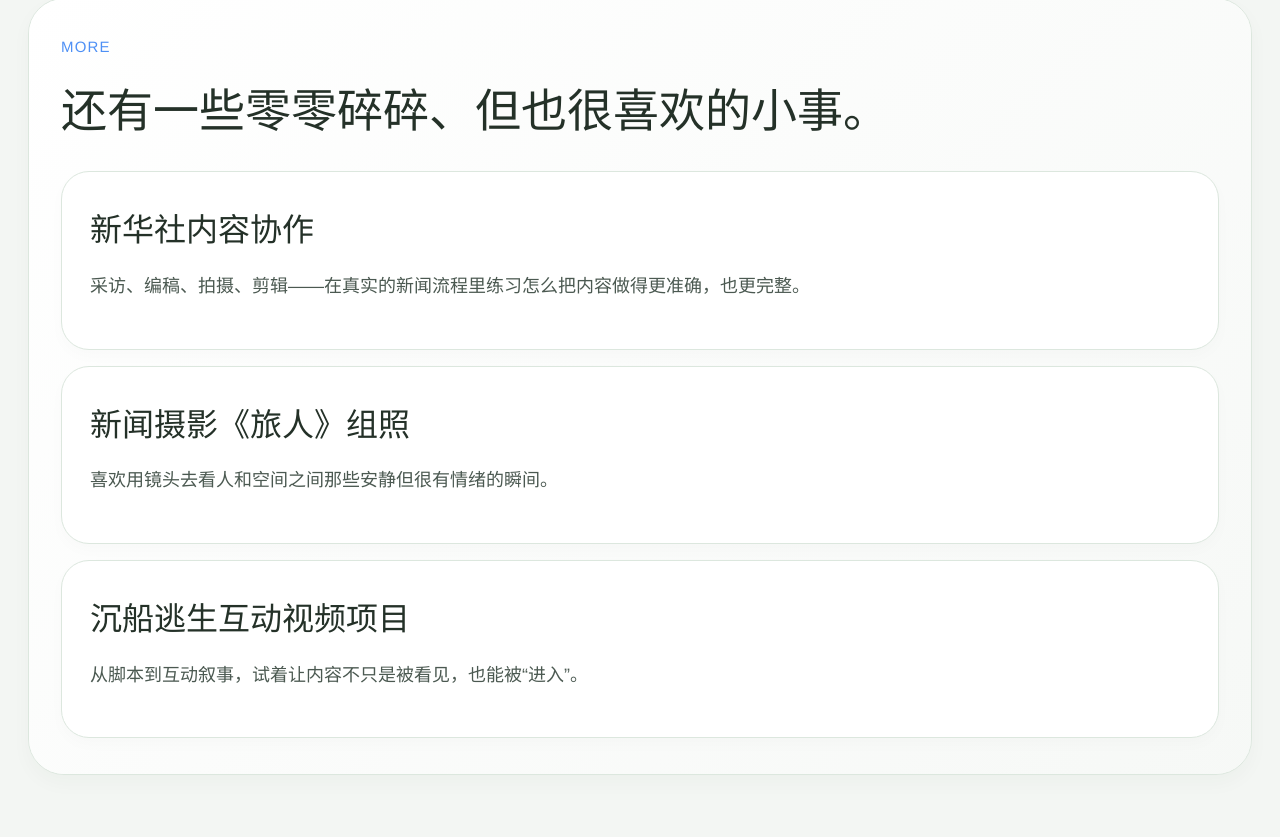
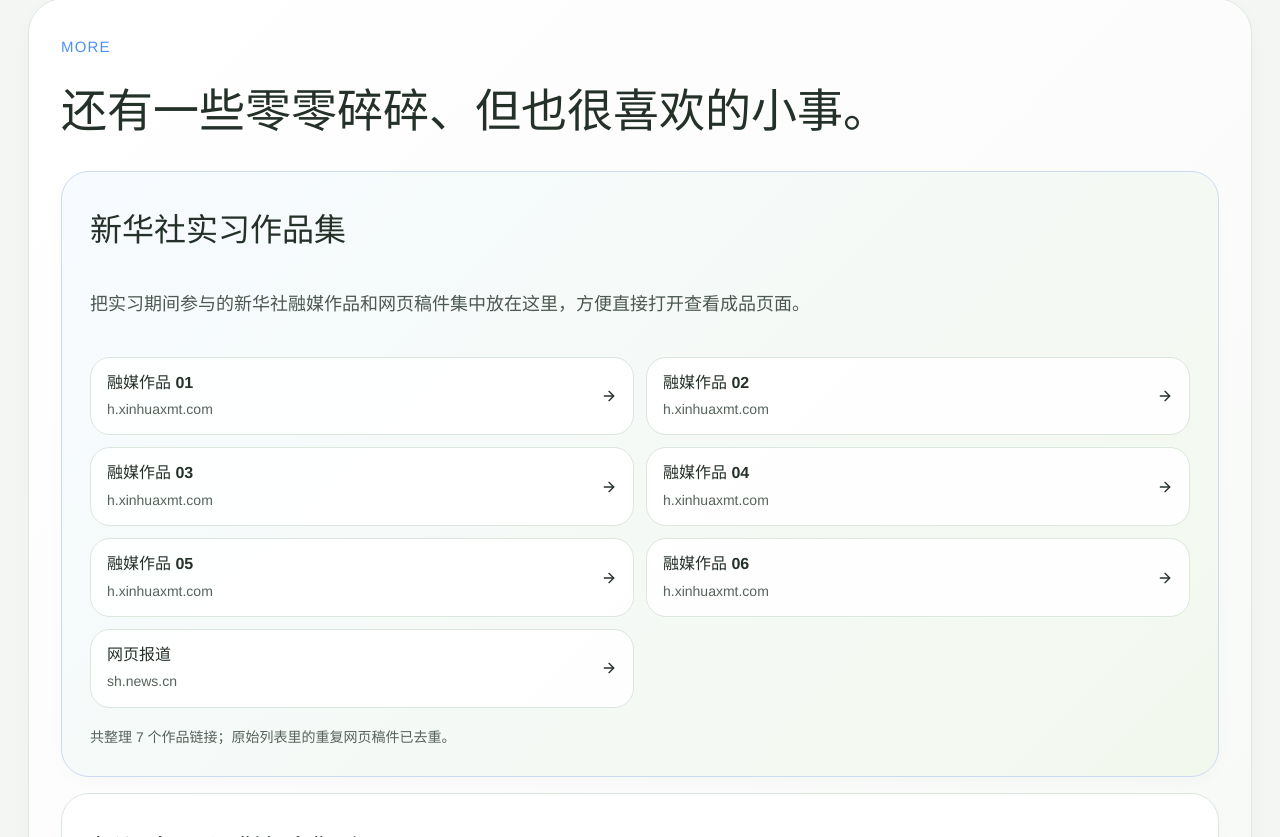
Before and after one commit to neocyyn-ship-it/NeoCyyyn, a React (Vite) app: page / in a window 1280 px wide. Shown: the part 8283-9120 px from the top of the page. Built offline with nearby package versions, Linux system fonts and the light colour scheme.

Commit message:
Add Xinhua internship portfolio links

```diff
--- a/src/App.tsx
+++ b/src/App.tsx
@@ -47,7 +47,14 @@
 type BreakoutMetric = { label: string; value: string; note: string };
 type OpsInsight = { title: string; detail: string };
 type VisualItem = { title: string; desc: string; src: string };
-type ExperienceItem = { title: string; desc: string };
+type ExperienceLink = { label: string; href: string; meta: string };
+type ExperienceItem = {
+  title: string;
+  desc: string;
+  links?: ExperienceLink[];
+  note?: string;
+  featured?: boolean;
+};
 type EvidenceItem = { title: string; desc: string; src: string };
 type DocumentaryCapability = { label: string; title: string; detail: string; tone: string };
 type DocumentaryFrame = { title: string; desc: string; src: string };
@@ -194,7 +201,21 @@
 ];
 
 const additionalWorks: ExperienceItem[] = [
-  { title: "新华社内容协作", desc: "采访、编稿、拍摄、剪辑——在真实的新闻流程里练习怎么把内容做得更准确，也更完整。" },
+  {
+    title: "新华社实习作品集",
+    desc: "把实习期间参与的新华社融媒作品和网页稿件集中放在这里，方便直接打开查看成品页面。",
+    featured: true,
+    note: "共整理 7 个作品链接；原始列表里的重复网页稿件已去重。",
+    links: [
+      { label: "融媒作品 01", href: "https://h.xinhuaxmt.com/vh512/share/11567023?d=134b1e2&channel=weixin", meta: "h.xinhuaxmt.com" },
+      { label: "融媒作品 02", href: "https://h.xinhuaxmt.com/vh512/share/11581193?d=134b232&channel=weixin", meta: "h.xinhuaxmt.com" },
+      { label: "融媒作品 03", href: "https://h.xinhuaxmt.com/vh512/share/11593645?d=134b23a&channel=weixin", meta: "h.xinhuaxmt.com" },
+      { label: "融媒作品 04", href: "https://h.xinhuaxmt.com/vh512/share/11614388?d=134b249&channel=weixin", meta: "h.xinhuaxmt.com" },
+      { label: "融媒作品 05", href: "https://h.xinhuaxmt.com/vh512/share/11619493?d=134b291&channel=weixin", meta: "h.xinhuaxmt.com" },
+      { label: "融媒作品 06", href: "https://h.xinhuaxmt.com/vh512/share/11641855?d=134b2a1&channel=weixin", meta: "h.xinhuaxmt.com" },
+      { label: "网页报道", href: "http://sh.news.cn/20230912/35d5d91126f34a3596fc4118459d4450/c.html", meta: "sh.news.cn" },
+    ],
+  },
   { title: "新闻摄影《旅人》组照", desc: "喜欢用镜头去看人和空间之间那些安静但很有情绪的瞬间。" },
   { title: "沉船逃生互动视频项目", desc: "从脚本到互动叙事，试着让内容不只是被看见，也能被“进入”。" }
 ];
@@ -1365,9 +1386,23 @@
                   </h2>
                   <div className="three-col-grid">
                     {additionalWorks.map((item) => (
-                      <div key={item.title} className="experience-card">
+                      <div key={item.title} className={`experience-card${item.featured ? " experience-card-featured" : ""}`}>
                         <div className="experience-title">{item.title}</div>
                         <p className="experience-copy">{item.desc}</p>
+                        {item.links ? (
+                          <div className="experience-links">
+                            {item.links.map((link) => (
+                              <a key={link.href} className="experience-link" href={link.href} target="_blank" rel="noreferrer">
+                                <div className="experience-link-copy">
+                                  <span className="experience-link-label">{link.label}</span>
+                                  <span className="experience-link-meta">{link.meta}</span>
+                                </div>
+                                <ArrowRight size={16} />
+                              </a>
+                            ))}
+                          </div>
+                        ) : null}
+                        {item.note ? <p className="experience-note">{item.note}</p> : null}
                       </div>
                     ))}
                   </div>
--- a/src/styles.css
+++ b/src/styles.css
@@ -636,6 +636,18 @@
   padding: 28px;
 }
 
+.experience-card {
+  display: flex;
+  flex-direction: column;
+  gap: 18px;
+  height: 100%;
+}
+
+.experience-card-featured {
+  background: linear-gradient(135deg, #f7fbff 0%, #f3f8ee 100%);
+  border-color: #cddbef;
+}
+
 .stat-head,
 .ops-metric-head {
   display: flex;
@@ -686,6 +698,55 @@
   font-weight: 600;
   line-height: 1.3;
   color: #243128;
+}
+
+.experience-links {
+  display: grid;
+  grid-template-columns: repeat(2, minmax(0, 1fr));
+  gap: 12px;
+}
+
+.experience-link {
+  display: flex;
+  align-items: center;
+  justify-content: space-between;
+  gap: 12px;
+  border-radius: 20px;
+  border: 1px solid #dce7de;
+  background: rgba(255, 255, 255, 0.92);
+  padding: 14px 16px;
+  text-decoration: none;
+  transition: transform 180ms ease, box-shadow 180ms ease, border-color 180ms ease;
+}
+
+.experience-link:hover {
+  transform: translateY(-2px);
+  border-color: #b9cfee;
+  box-shadow: 0 10px 22px rgba(78, 144, 245, 0.08);
+}
+
+.experience-link-copy {
+  min-width: 0;
+  display: grid;
+  gap: 4px;
+}
+
+.experience-link-label {
+  font-size: 16px;
+  font-weight: 600;
+  line-height: 1.4;
+  color: #243128;
+}
+
+.experience-link-meta,
+.experience-note {
+  font-size: 14px;
+  line-height: 1.6;
+  color: #56635b;
+}
+
+.experience-note {
+  margin: 0;
 }
 
 .breakout-grid {
@@ -1421,6 +1482,10 @@
     font-size: 22px;
   }
 
+  .experience-links {
+    grid-template-columns: 1fr;
+  }
+
   .evidence-heading {
     font-size: clamp(24px, 7vw, 28px);
   }
```
